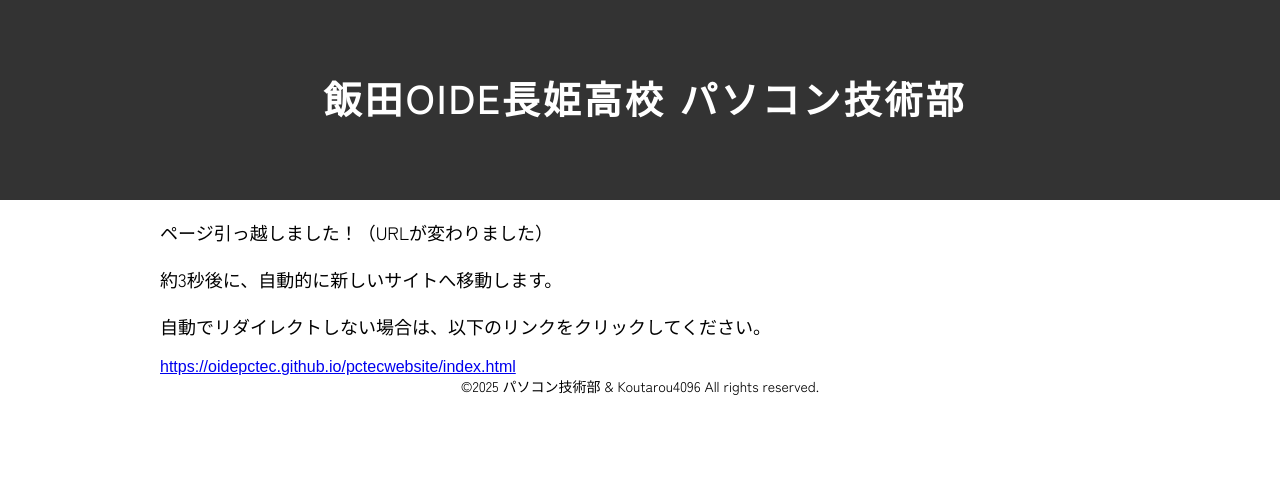
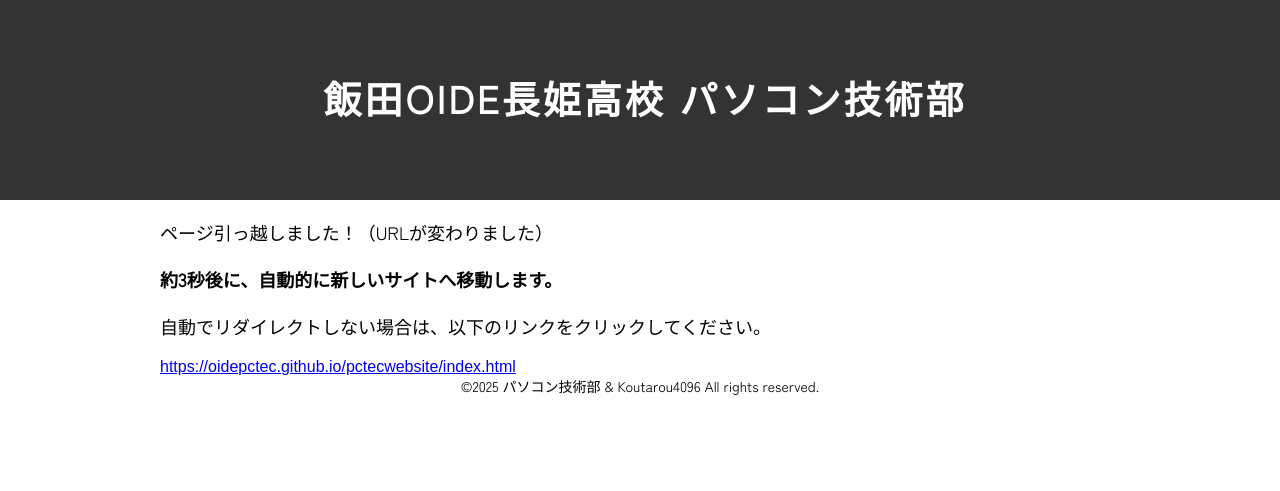
Before and after one commit to Koutarou4096/pctecsenden2, a plain HTML site: page index.html in a window 1280 px wide. Drawn offline with Linux system fonts and the light colour scheme; a script that the page names is missing; a web font is replaced by a local one.

Commit message:
Bold the redirect message in index.html

```diff
--- a/index.html
+++ b/index.html
@@ -33,7 +33,7 @@
   <p>
     ページ引っ越しました！（URLが変わりました）
   </p>
-  <p>約3秒後に、自動的に新しいサイトへ移動します。
+  <p><strong>約3秒後に、自動的に新しいサイトへ移動します。</strong>
   </p>
   <p>
     自動でリダイレクトしない場合は、以下のリンクをクリックしてください。
```
